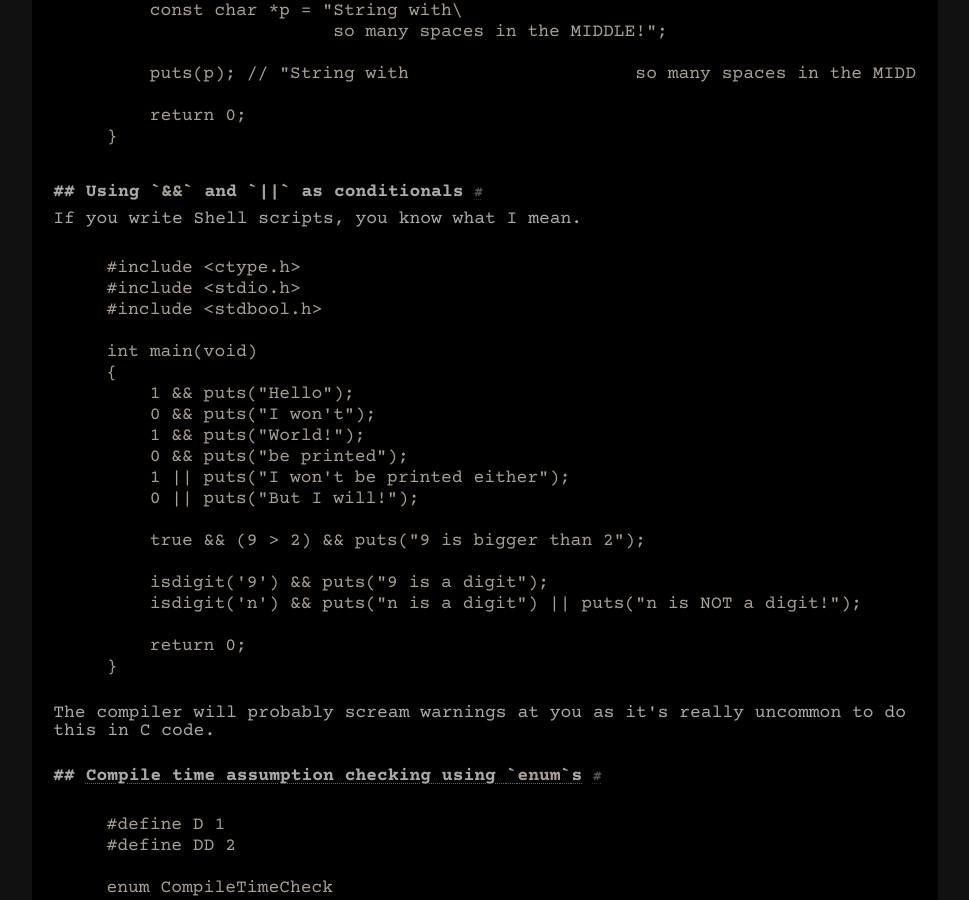
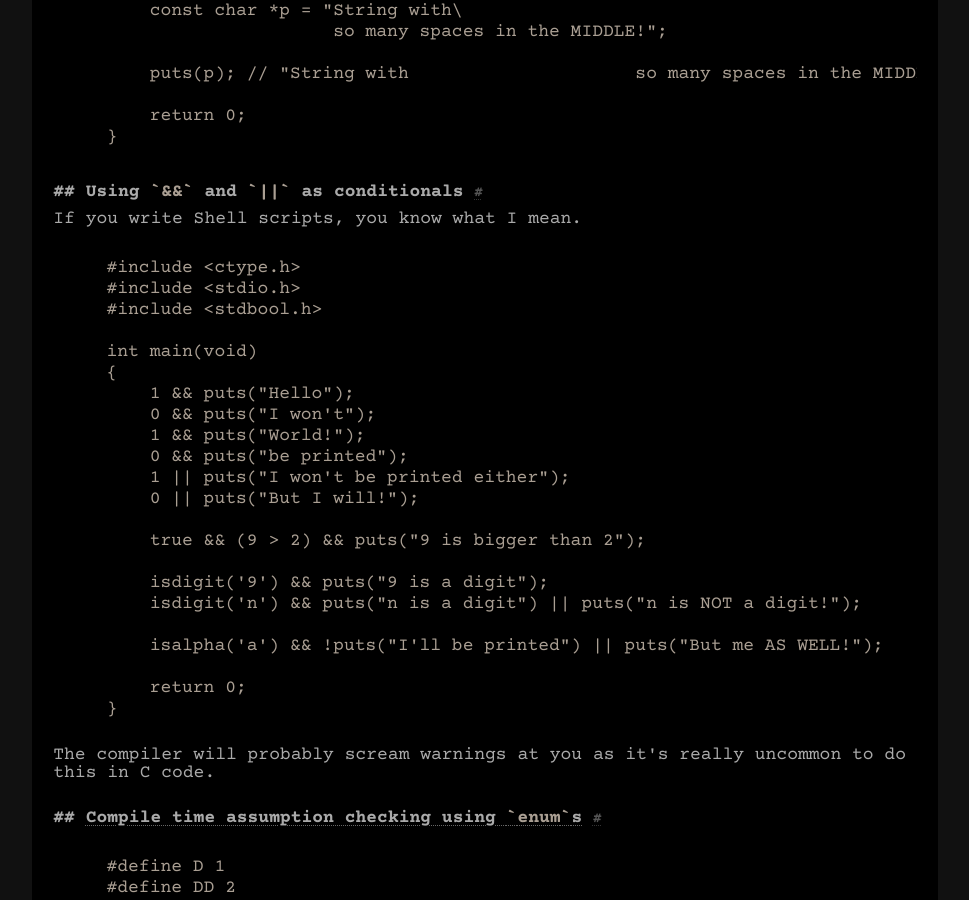
Before and after one commit to Jorenar/blog, a Jekyll site: the page built from _posts/2023-02-19-less-known-c.md, in a window 1280 px wide and 900 px high, scrolled down 11887 px. Shown: the whole window, without its empty margins (155-1124 px from the left). Built offline with Jekyll 4.4.1, drawn with Linux system fonts in a browser that asks for light colours.

Commit message:
deploy: 4c48a94728c0ee948448a7978b090b4146ce3fd4

````diff
--- a/_posts/2023-02-19-less-known-c.md
+++ b/_posts/2023-02-19-less-known-c.md
@@ -580,6 +580,8 @@ int main(void)
     isdigit('9') && puts("9 is a digit");
     isdigit('n') && puts("n is a digit") || puts("n is NOT a digit!");
 
+    isalpha('a') && !puts("I'll be printed") || puts("But me AS WELL!");
+
     return 0;
 }
 ```
````
